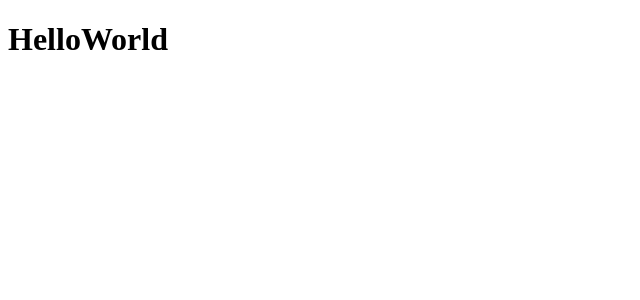
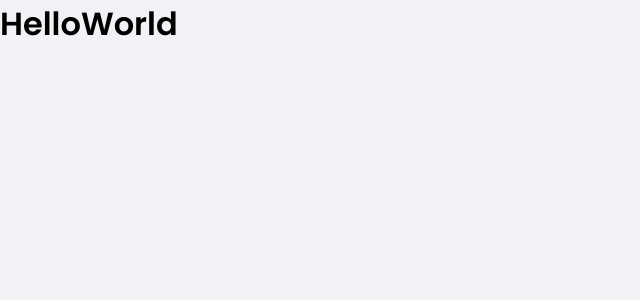
Before and after one commit to beefreguglia/dtmoney, a React (Create React App) app: page / in a window 1280 px wide. Shown: the top 300 px of the page, without its empty margins (0-640 px from the left). Built offline with nearby package versions, Linux system fonts and the light colour scheme.

Commit message:
Estrutura do projeto criada

```diff
--- a/package.json
+++ b/package.json
@@ -6,6 +6,7 @@
     "react": "^17.0.2",
     "react-dom": "^17.0.2",
     "react-scripts": "4.0.3",
+    "styled-components": "^5.3.0",
     "web-vitals": "^1.0.1"
   },
   "devDependencies": {
@@ -16,6 +17,7 @@
     "@types/node": "^12.0.0",
     "@types/react": "^17.0.0",
     "@types/react-dom": "^17.0.0",
+    "@types/styled-components": "^5.1.11",
     "typescript": "^4.1.2"
   },
   "scripts": {
--- a/public/index.html
+++ b/public/index.html
@@ -1,8 +1,12 @@
 <!DOCTYPE html>
 <html lang="en">
   <head>
+    <link rel="preconnect" href="https://fonts.googleapis.com">
+    <link rel="preconnect" href="https://fonts.gstatic.com" crossorigin>
     <meta charset="utf-8" />
     <meta name="viewport" content="width=device-width, initial-scale=1" />
+    <link rel="shortcut icon" href="favicon.png" type="image/png">
+    <link href="https://fonts.googleapis.com/css2?family=Poppins:wght@400;500;600;700&display=swap" rel="stylesheet">
     <title>dtmoney</title>
   </head>
   <body>
--- a/src/App.tsx
+++ b/src/App.tsx
@@ -1,6 +1,9 @@
+import { GlobalStyle } from "./styles/global";
+
 export function App() {
   return (
     <div className="App">
+      <GlobalStyle />
       <h1>HelloWorld</h1>
     </div>
   );
--- /dev/null
+++ b/src/styles/global.ts
@@ -0,0 +1,51 @@
+import { createGlobalStyle } from 'styled-components';
+
+export const GlobalStyle = createGlobalStyle`
+  :root{
+    --red: #E52E40;
+    --blue: #5429CC;
+    --blue-light: #6933FF;
+    --text-title: #363F5F;
+    --text-body: #969CB3;
+    --background: #f0f2f5;
+    --shape: #ffffff;
+  }
+
+  *{
+    margin: 0;
+    padding: 0;
+    box-sizing: border-box;
+  }
+  html{
+    @media (max-width: 1080px){
+      font-size: 93.75%;
+    }
+    @media (max-width: 720px){
+      font-size: 87.5%;
+    }
+  }
+
+  body{
+    background: var(--background);
+    -webkit-font-smoothing: antialiased;
+  }
+
+  body, input, textarea, button{
+    font-family: 'Poppins', sans-serif;
+    font-weight: 400;
+  }
+
+  h1, h2, h3, h4, h5, h6, strong{
+    font-weight: 600;
+  }
+
+  button{
+    cursor: pointer;
+  }
+
+  [disabled]{
+    opacity: 0.6;
+    cursor: not-allowed;
+  }
+
+`
```
Also changed, not shown: 1 other file (tests, documents, lock files or other folders).
